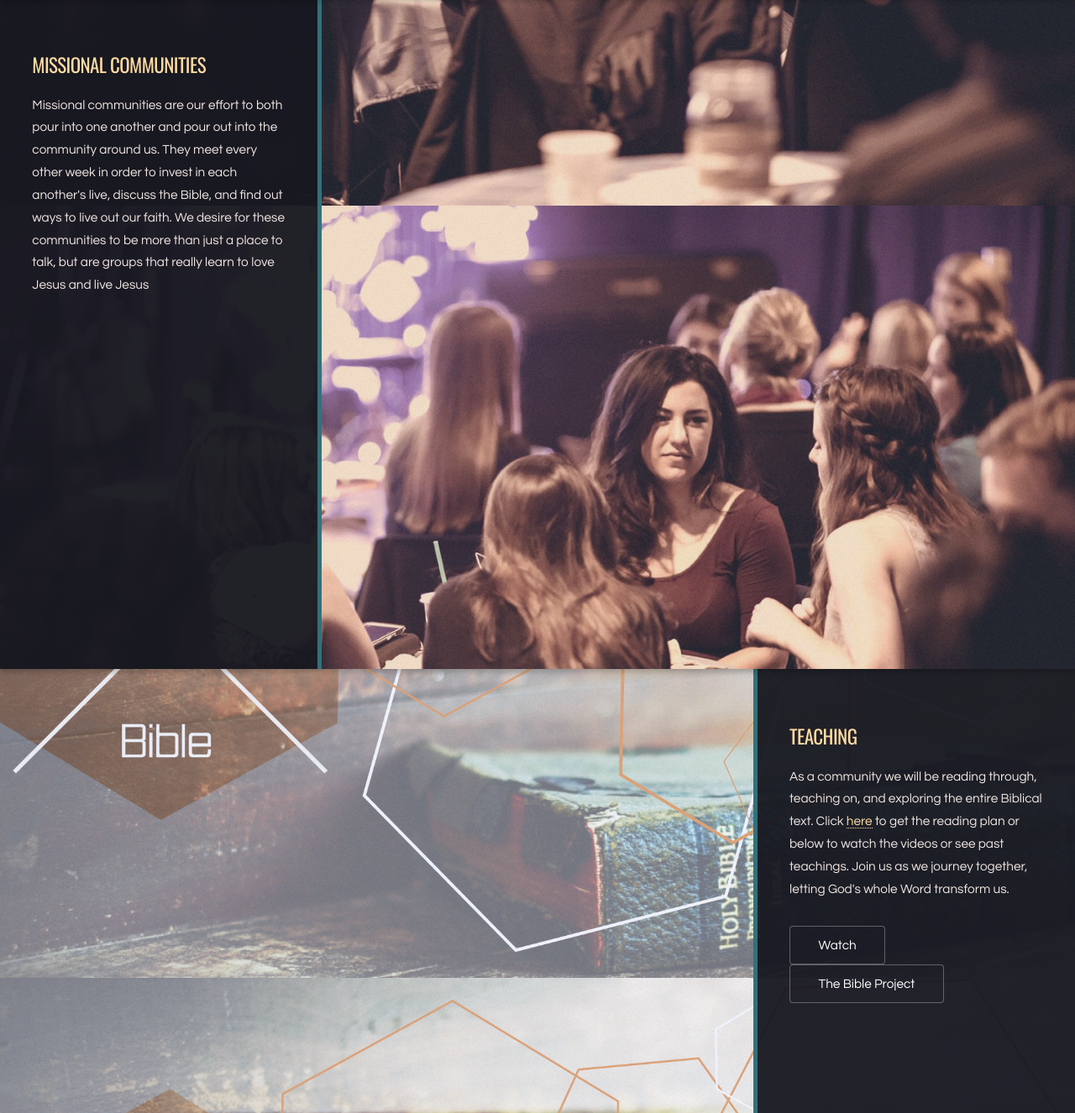
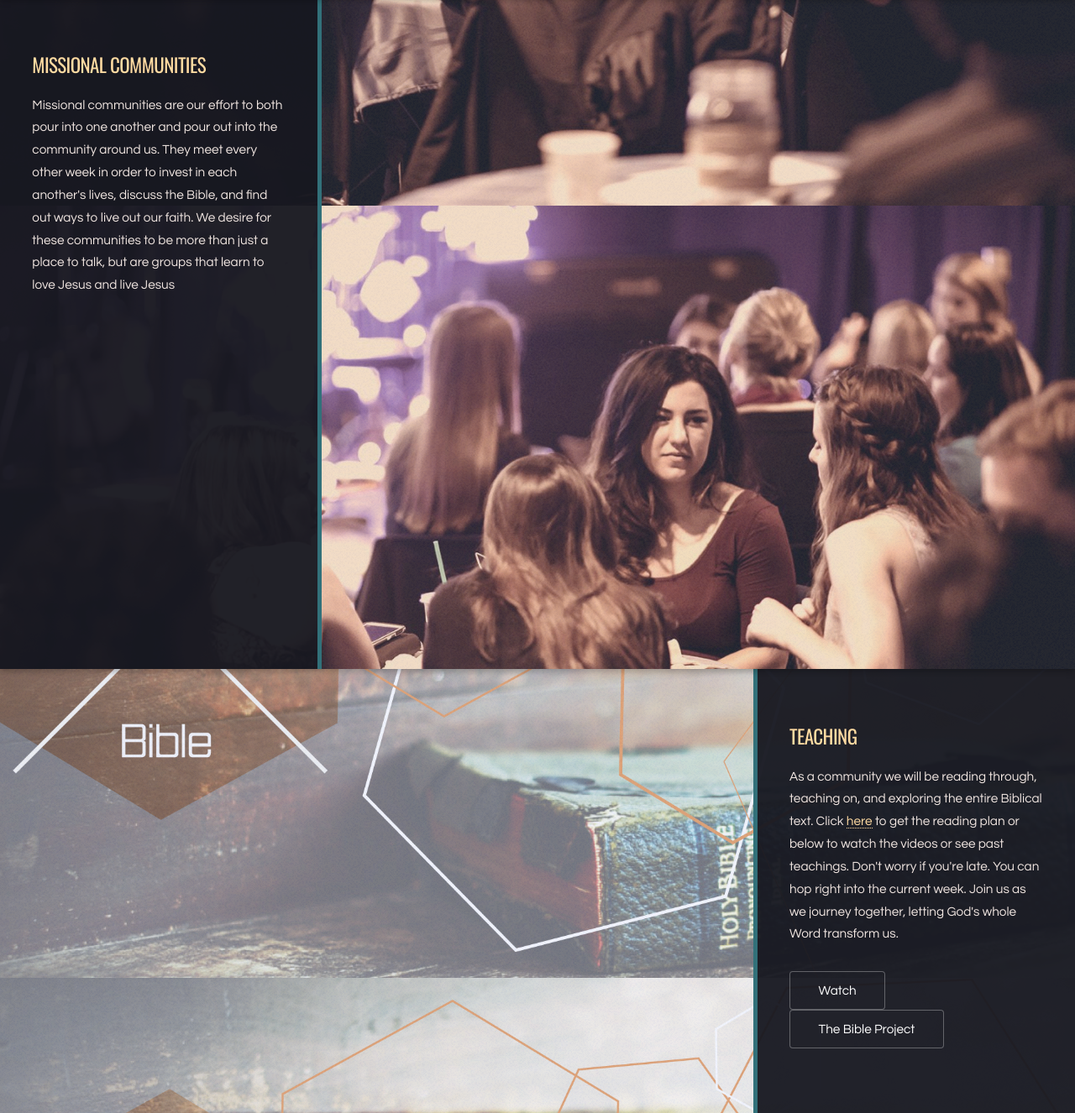
Before and after one commit to FourShore/westgateL2, a plain HTML site: page index.html in a window 1280 px wide. Shown: the part 1657-2983 px from the top of the page at 84% size. Drawn offline with nearby package versions, Linux system fonts and the light colour scheme; a web font is replaced by a local one.

Commit message:
update teaching text

```diff
--- a/index.html
+++ b/index.html
@@ -98,7 +98,7 @@
 					<header>
 						<h2><b>MISSIONAL COMMUNITIES</b></h2>
 					</header>
-					<p>Missional communities are our effort to both pour into one another and pour out into the community around us. They meet every other week in order to invest in each another's live, discuss the Bible, and find out ways to live out our faith. We desire for these communities to be more than just a place to talk, but are groups that really learn to love Jesus and live Jesus</p>
+					<p>Missional communities are our effort to both pour into one another and pour out into the community around us. They meet every other week in order to invest in each another's lives, discuss the Bible, and find out ways to live out our faith. We desire for these communities to be more than just a place to talk, but are groups that learn to love Jesus and live Jesus</p>
 					<!--table>
 						<tbody>
 							<tr>
@@ -135,8 +135,7 @@
 						<header>
 							<h2><b>TEACHING</b></h2>
 						</header>
-						<p>As a community we will be reading through, teaching on, and exploring the entire Biblical text. Click <a href="assets/YOTB_Reading_Plan.pdf" target="_blank" style="color: #ffdba2;font-weight: 300;">here</a> to get the reading plan or below to watch the videos or see past teachings. Join us as we journey together, letting God's whole Word transform us.</p>
-
+						<p>As a community we will be reading through, teaching on, and exploring the entire Biblical text. Click <a href="assets/YOTB_Reading_Plan.pdf" target="_blank" style="color: #ffdba2;font-weight: 300;">here</a> to get the reading plan or below to watch the videos or see past teachings. Don't worry if you're late. You can hop right into the current week. Join us as we journey together, letting God's whole Word transform us.</p>
 						<footer>
 							<ul class="actions">
 								<li><a href="https://vimeo.com/user27054503/videos/sort:date/format:thumbnail"  target="_blank" class="button">Watch</a></li>
```
